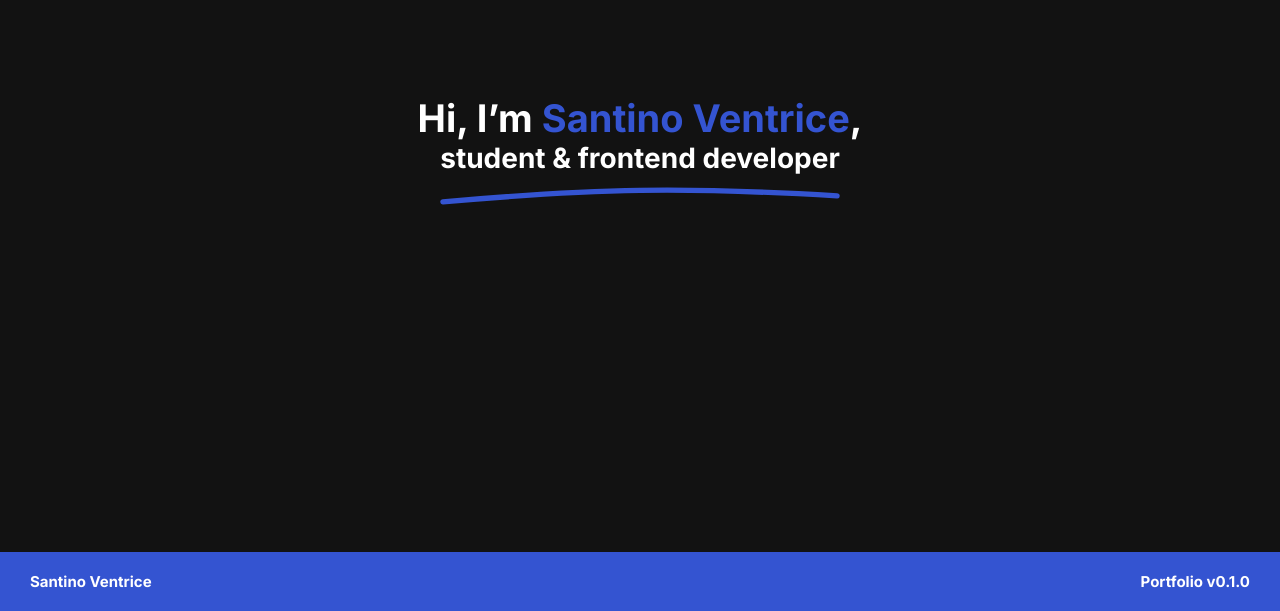
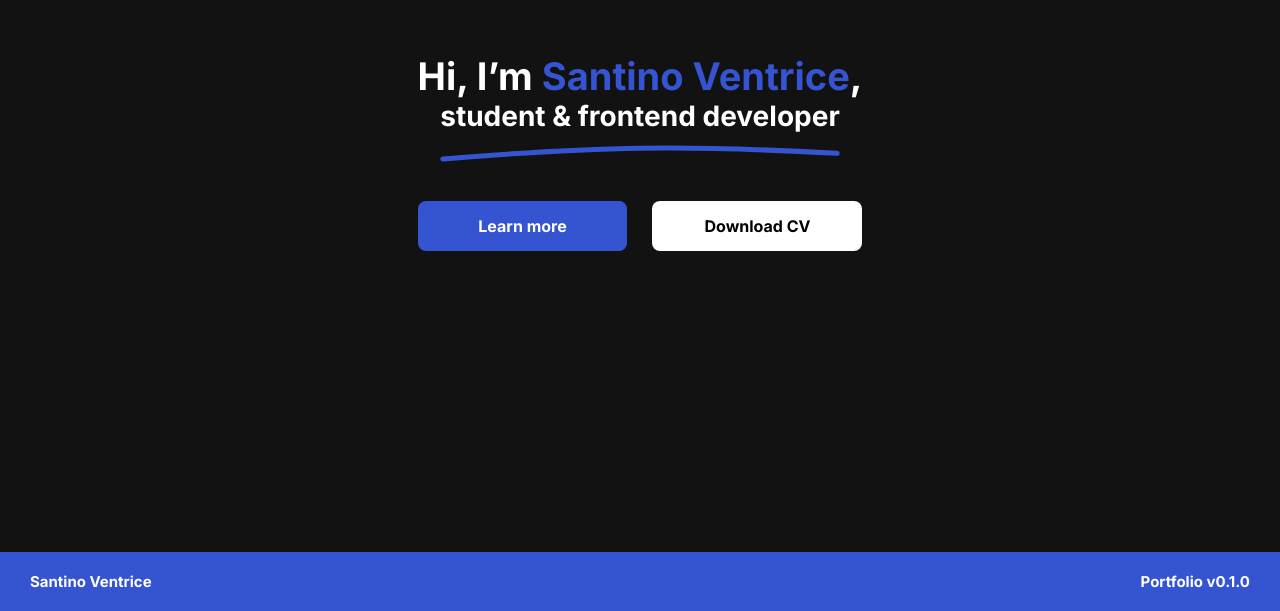
Before and after one commit to SantiVentri/santiventri, a Next.js app: page / in a window 1280 px wide. Shown: the part 248-859 px from the top of the page. Built offline with nearby package versions, Linux system fonts and the light colour scheme.

Commit message:
Adding buttons to Hero section component
Adding "Learn more" and "Download CV" buttons in section. Download feature is done, but the file is pending.

```diff
--- a/src/components/sections/hero-section/hero-section.module.css
+++ b/src/components/sections/hero-section/hero-section.module.css
@@ -10,7 +10,7 @@
     display: flex;
     flex-direction: column;
     align-items: center;
-    gap: 32px;
+    gap: 35px;
 }
 
 .titles h1 span {
@@ -25,9 +25,46 @@
     object-fit: contain;
 }
 
+/* Buttons */
+.buttons {
+    display: flex;
+    width: 100%;
+    gap: 25px;
+}
+
+.buttons a {
+    border-radius: 8px;
+    padding: 15px 0;
+    max-width: 400px;
+    width: 100%;
+    font-weight: bold;
+}
+
+.buttons .primaryButton {
+    background-color: var(--PrimaryColor);
+}
+
+.buttons .alternativeButton {
+    background-color: white;
+    color: black;
+}
+
+/* Hover styles */
+@media (hover: hover) {
+    .buttons a:hover {
+        filter: brightness(0.8);
+    }
+}
+
+/* Responsive Styles */
 @media (max-width: 1200px) and (min-width: 750px) {
     .vector {
         max-width: 460px;
+    }
+
+    .buttons {
+        font-size: 20px;
+        gap: 20px;
     }
 }
 
@@ -37,6 +74,12 @@
     }
 }
 
+@media (max-width: 750px) {
+    .buttons {
+        flex-direction: column;
+    }
+}
+
 @media (max-width: 400px) {
     .vector {
         max-width: 280px;
--- a/src/components/sections/hero-section/hero-section.tsx
+++ b/src/components/sections/hero-section/hero-section.tsx
@@ -1,6 +1,7 @@
 import styles from './hero-section.module.css';
 import Image from 'next/image';
 import { Subtitle, Title } from '@/components/common/text/text';
+import Link from 'next/link';
 
 export default function HeroSection() {
     return (
@@ -20,6 +21,10 @@ export default function HeroSection() {
                         priority
                     />
                 </div>
+                <div className={styles.buttons}>
+                    <Link className={styles.primaryButton} href="#about-me">Learn more</Link>
+                    <Link className={styles.alternativeButton} href="" download>Download CV</Link>
+                </div>
             </div>
         </section>
     )
```
